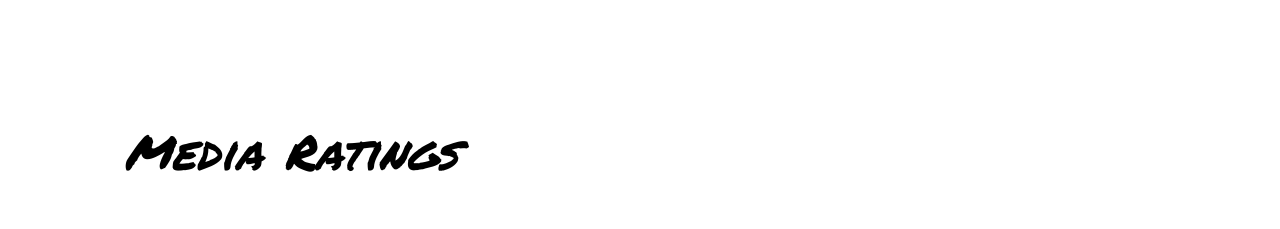
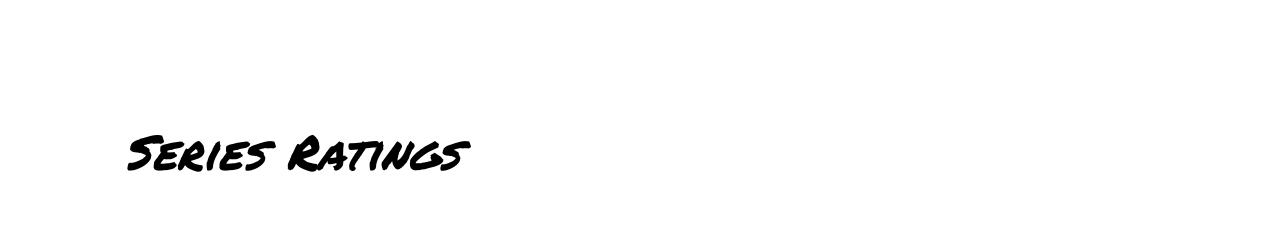
Before and after one commit to manuel12/personal-portfolio-page, a React (Create React App) app: page / in a window 1280 px wide. Shown: the part 6020-6249 px from the top of the page. Built offline with nearby package versions, Linux system fonts and the light colour scheme.

Commit message:
Updated Series Ratings texts

```diff
--- a/src/data/projects.js
+++ b/src/data/projects.js
@@ -81,9 +81,9 @@ const projects = [
     automatedTest: true,
   },
   {
-    projectName: "Media Ratings",
-    projectSlug: "media-ratings",
-    projectRepoUrl: "https://github.com/manuel12/media-ratings",
+    projectName: "Series Ratings",
+    projectSlug: "series-ratings",
+    projectRepoUrl: "https://github.com/manuel12/series-ratings",
     projectLiveDemoUrl: false,
     projectTechnologies: [
       "html5",
@@ -99,7 +99,7 @@ const projects = [
     projectImgSrc: "desktopImage",
     projectMobileImgSrc: "mobileImage",
     projectDesc:
-      "Media Ratings is an application where you can search for the IMDb & Rotten Tomatoes ratings of your favorite series.",
+      "Series Ratings is an application where you can search for the IMDb & Rotten Tomatoes ratings of your favorite series.",
     projectDescContinued:
       "The app visits the IMDb and Rotten Tomatoes  websites and uses their own search features to find out the series\
       you requested, then it parses  the score on each page and delivers it to you on a results page. It also creates a record of the searched series\
```
